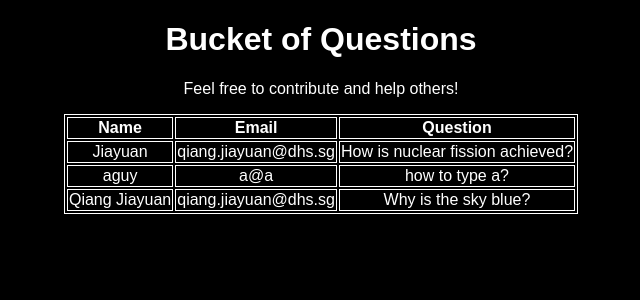
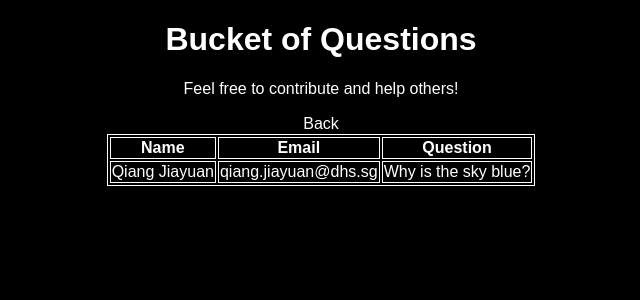
Before and after one commit to sh4d0whun73r/hwhelper, a Flask app: page /view in a window 1280 px wide. Shown: the top 300 px of the page, without its empty margins (319-959 px from the left). Run offline with Flask 2, Linux system fonts and the light colour scheme.

Commit message:
final commit

```diff
--- a/templates/view.html
+++ b/templates/view.html
@@ -6,21 +6,33 @@
     <title>Homework Helper</title>
     <style>
       body {
-        background:black;
+        background: black;
         color: white;
         font-family: sans-serif;
         margin: 0 auto;
+        text-align: center;
       }
 
       table, th, td {
         border: 1px solid white;
       }
-
+      .back {
+        font-size: 16px;
+        font-weight: italics;
+        border: none;
+        background:black;
+        color: white;
+        text-align:center;
+        margin: 0 auto;
+      }
     </style>
   </head>
   <body>
     <h1 style="text-align: center;">Bucket of Questions</h1>
     <p style="text-align: center;">Feel free to contribute and help others!</p>
+    <form action="https://hwhelper--alex12703.repl.co/">
+      <button class="back">Back</button>
+    </form>
     <table style="margin: 0 auto; text-align: center;border=1;">
       <thead>
       <tr>
--- a/uploads/questions.csv
+++ b/uploads/questions.csv
@@ -1,4 +1,2 @@
 Name,Email,Question
-Jiayuan,qiang.jiayuan@dhs.sg,How is nuclear fission achieved?
-aguy,a@a,how to type a?
 Qiang Jiayuan,qiang.jiayuan@dhs.sg,Why is the sky blue?
```
Also changed, not shown: templates/index.html (+3 -5 lines), templates/style.css (deleted, +0 -25 lines).
